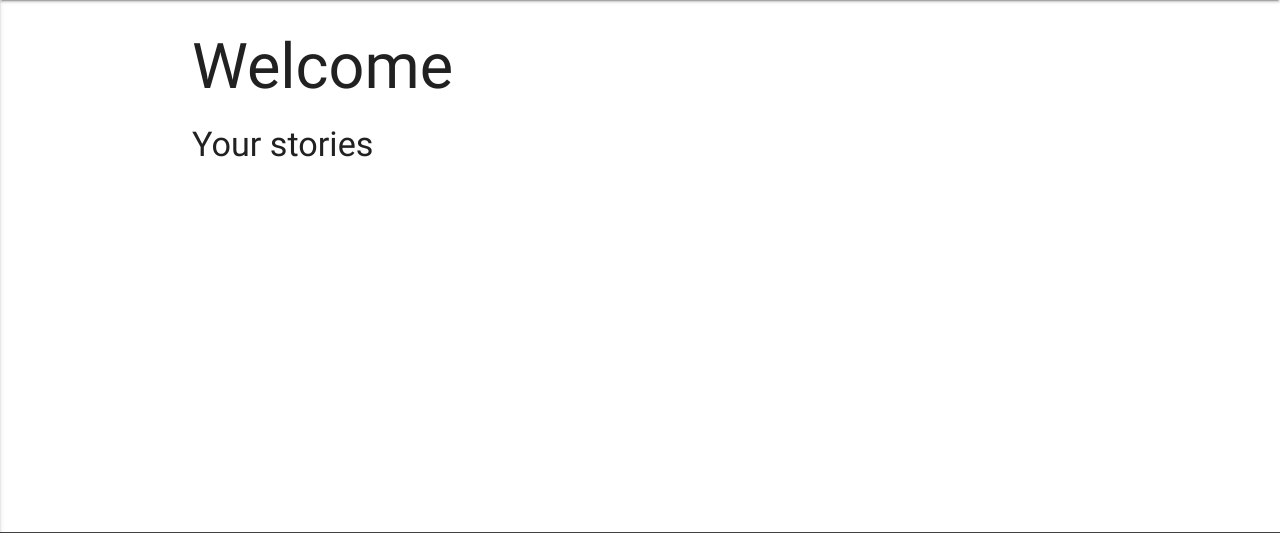
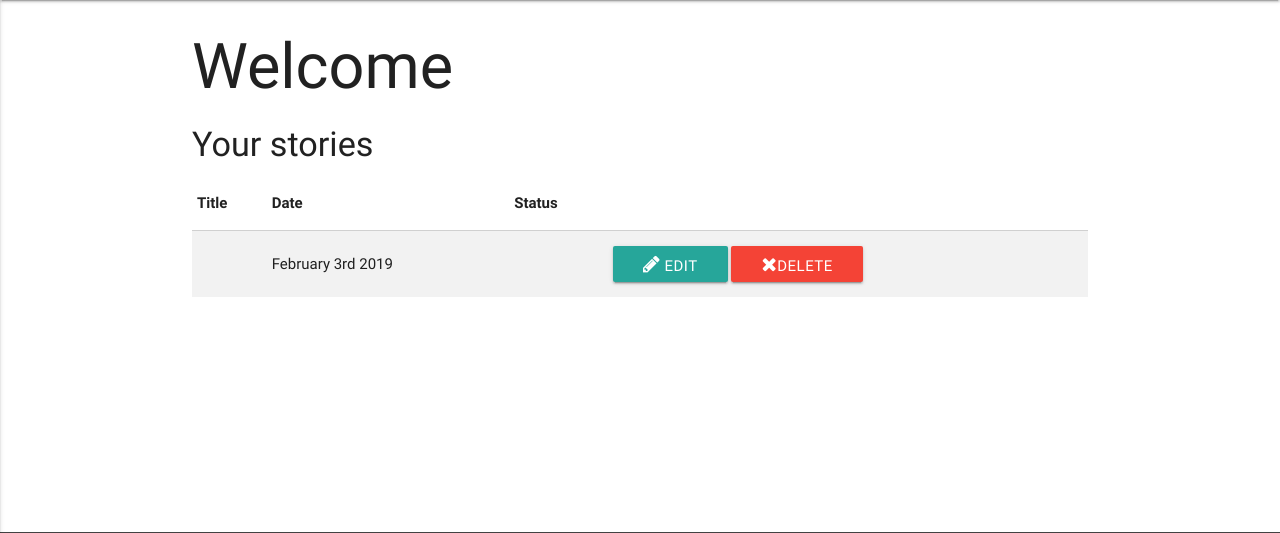
Before and after one commit to koylyakandriy/StoryBook, a Node server app: page /dashboard in a window 1280 px wide. Shown: the part 64-597 px from the top of the page. Run offline with Node 20, Linux system fonts and the light colour scheme; a user stored in the database is signed in; tables that the repository leaves empty hold one stand-in row (values such as "Sample post"); some libraries are stand-ins or nearby versions.

Commit message:
add dashboard content

```diff
--- a/public/css/style.css
+++ b/public/css/style.css
@@ -15,3 +15,15 @@ main {
 footer {
   margin-top: 25px;
 }
+
+.story-text {
+  height: 120px;
+}
+
+.dash-status {
+  text-transform: uppercase;
+}
+
+#delete-form {
+  display: inline;
+}
--- a/routes/index.js
+++ b/routes/index.js
@@ -1,5 +1,7 @@
 const express = require('express');
 const router = express.Router();
+const mongoose = require('mongoose');
+const Story = mongoose.model('stories');
 const {ensureAuthenticated} = require('../helpers/auth');
 
 router.get('/', (req, res) => {
@@ -7,7 +9,12 @@ router.get('/', (req, res) => {
 });
 
 router.get('/dashboard', ensureAuthenticated, (req, res) => {
-  res.render('index/dashboard');
+  Story.find({user: req.user.id})
+    .then(stories => {
+      res.render('index/dashboard', {
+        stories: stories
+      });
+    });
 });
 
 router.get('/about', (req, res) => {
--- a/views/index/dashboard.handlebars
+++ b/views/index/dashboard.handlebars
@@ -1,2 +1,36 @@
 <h1>Welcome {{ user.firstName }}</h1>
 <h4>Your stories</h4>
+
+{{#if stories}}
+  <table class="striped">
+    <thead>
+      <tr>
+        <th>Title</th>
+        <th>Date</th>
+        <th>Status</th>
+        <th></th>
+      </tr>
+    </thead>
+    <tbody>
+      {{#each stories}}
+        <tr>
+          <td><a href="/stories/show/{{id}}">{{title}}</a></td>
+          <td>{{formatDate date 'MMMM Do YYYY'}}</td>
+          <td><span class="dash-status">{{status}}</span></td>
+          <td>
+            <a  class="btn left-align" href="/stories/edit/{{id}}">
+              <i class="fa fa-pencil"></i> Edit
+            </a>
+            <form action="/stories/{{id}}" method="post" id="delete-form">
+              <button type="submit" class="btn red">
+                <i class="fa fa-remove"></i>Delete
+              </button>
+            </form>
+          </td>
+        </tr>
+      {{/each}}
+    </tbody>
+  </table>
+{{else}}
+  <p>You have not created any stories yet</p>
+{{/if}}
```
